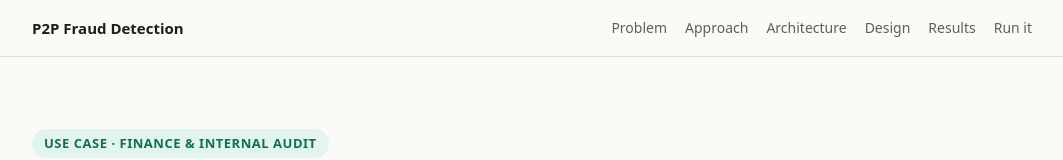
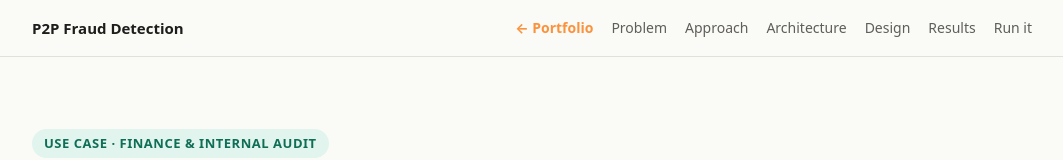
Before and after one commit to sadiqgpasha89/procure2pay-fraud-detection, a plain HTML site: page docs/index.html in a window 1280 px wide. Shown: the top 160 px of the page, without its empty margins (108-1171 px from the left). Drawn offline with Linux system fonts and the light colour scheme.

Commit message:
Add home link to https://sadiqgpasha89.github.io/

```diff
--- a/docs/index.html
+++ b/docs/index.html
@@ -128,6 +128,7 @@
     <span class="brand">P2P Fraud Detection</span>
     <nav aria-label="Sections">
       <ul>
+        <li><a href="https://sadiqgpasha89.github.io/" title="Return to Sadiq G Pasha Portfolio" style="font-weight:700; color:#fb923c;">← Portfolio</a></li>
         <li><a href="#problem">Problem</a></li>
         <li><a href="#approach">Approach</a></li>
         <li><a href="#architecture">Architecture</a></li>
```
